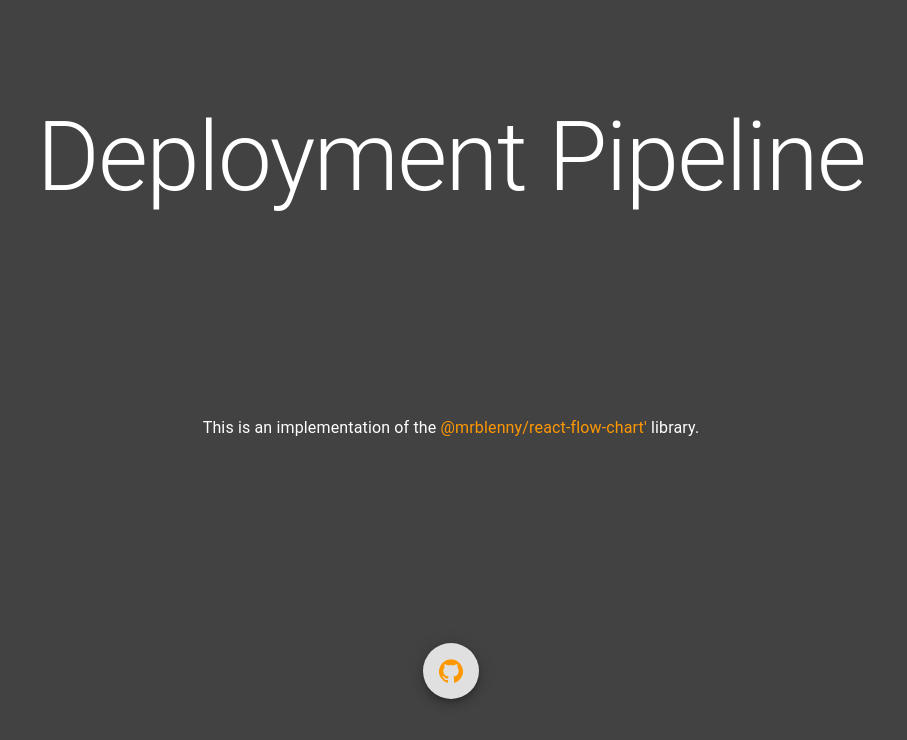
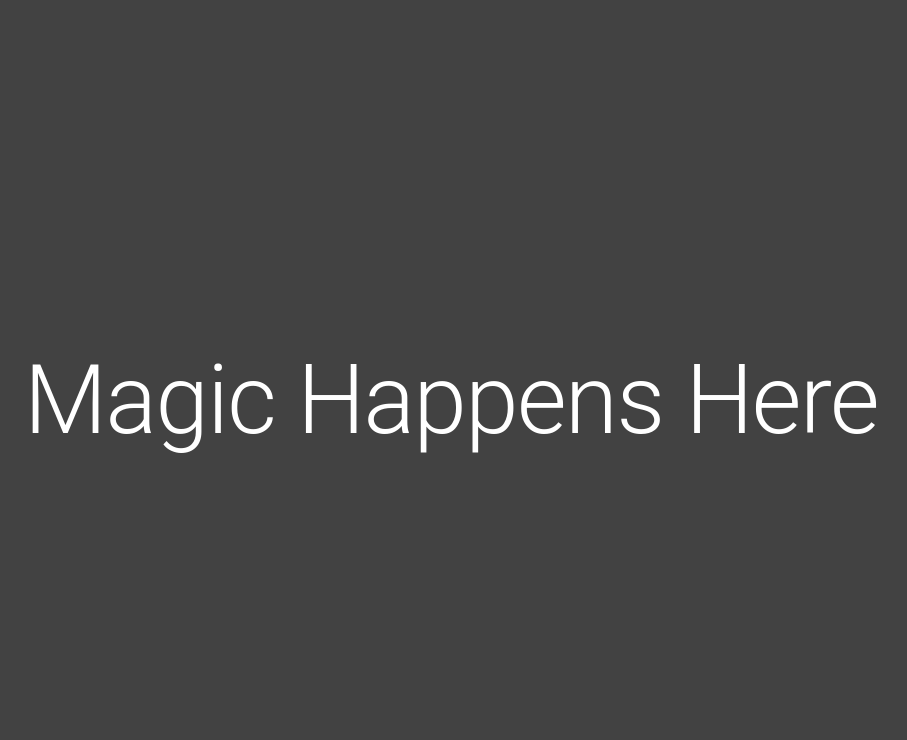
Before and after one commit to davidanitoiu/deployment-pipeline, a React (Create React App) app: page / in a window 1280 px wide. Shown: the top 740 px of the page, without its empty margins (189-1096 px from the left). Built offline with nearby package versions, Linux system fonts and the light colour scheme.

Commit message:
Providing store to app

```diff
--- a/src/App.tsx
+++ b/src/App.tsx
@@ -1,15 +1,16 @@
-import { Fab, Link, makeStyles, Theme, Typography } from "@material-ui/core";
-import GitHubIcon from "@material-ui/icons/GitHub";
+import { makeStyles, Theme, Typography } from "@material-ui/core";
 import React from "react";
+import { Provider } from "react-redux";
+import store from "./utils/store";
 
 const useStyles = makeStyles<Theme>((theme) => ({
   app: {
     display: "flex",
     flexDirection: "column",
-    justifyContent: 'space-around',
-    alignItems: 'center',
+    justifyContent: "space-around",
+    alignItems: "center",
     height: "100vh",
-    backgroundColor: theme.palette.background.paper
+    backgroundColor: theme.palette.background.paper,
   },
 }));
 
@@ -17,17 +18,11 @@ function App() {
   const classes = useStyles();
 
   return (
-    <div className={classes.app}>
-      <Typography variant={"h1"}>Deployment Pipeline</Typography>
-      <Typography variant={"body1"}>
-        This is an implementation of the <Link href="https://www.npmjs.com/package/@mrblenny/react-flow-chart">@mrblenny/react-flow-chart'</Link> library.
-      </Typography>
-      <Typography>
-        <Fab component={Link} href="https://github.com/MrBlenny/react-flow-chart">
-          <GitHubIcon />
-        </Fab>
-      </Typography>
-    </div>
+    <Provider store={store}>
+      <div className={classes.app}>
+        <Typography variant={"h1"}>Magic Happens Here</Typography>
+      </div>
+    </Provider>
   );
 }
 
```
